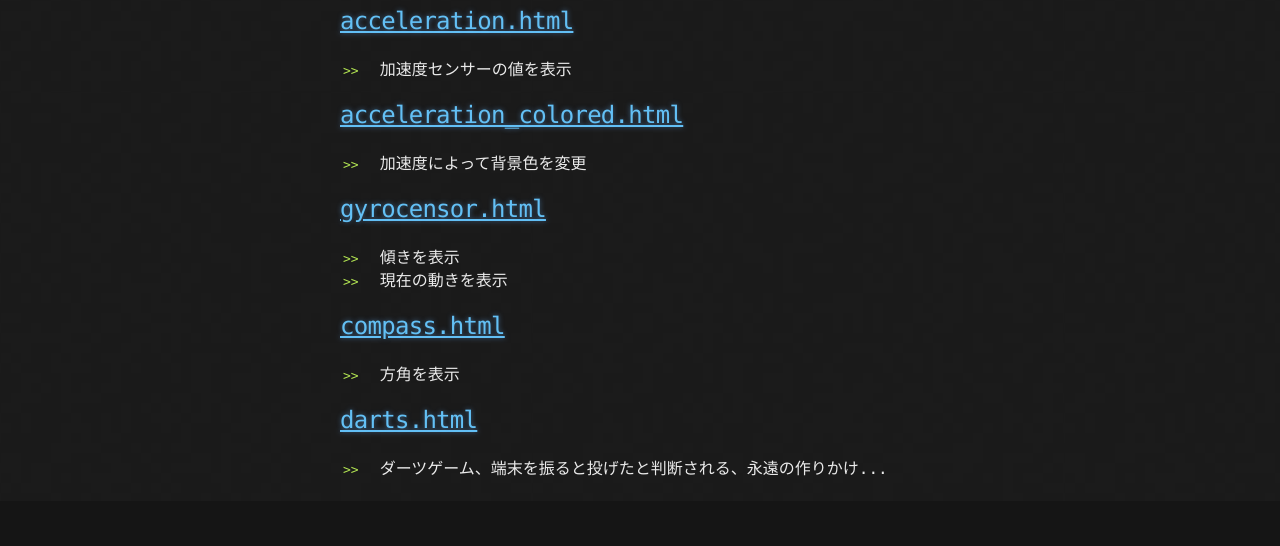
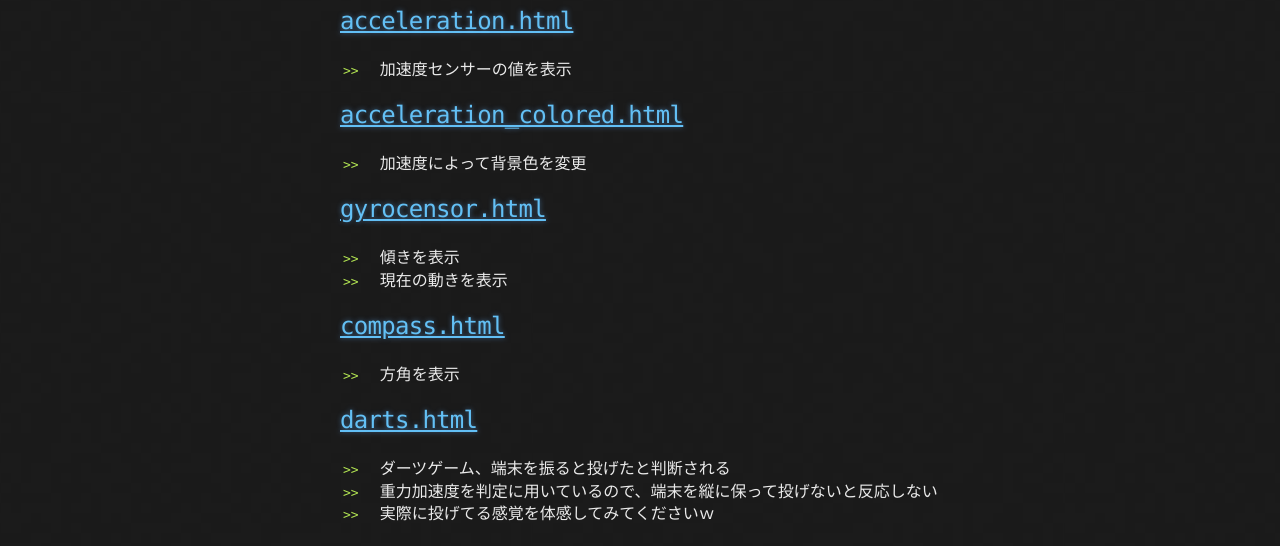
Before and after one commit to swfz/js-api, a plain HTML site: page index.html in a window 1280 px wide. Shown: the part 440-986 px from the top of the page. Before the commit the page ends 941 px from the top, so only its background shows below. Drawn offline with Linux system fonts and the light colour scheme.

Commit message:
Create gh-pages branch via GitHub

```diff
--- a/index.html
+++ b/index.html
@@ -76,7 +76,9 @@
 </h2>
 
 <ul>
-<li>ダーツゲーム、端末を振ると投げたと判断される、永遠の作りかけ...</li>
+<li>ダーツゲーム、端末を振ると投げたと判断される</li>
+<li>重力加速度を判定に用いているので、端末を縦に保って投げないと反応しない</li>
+<li>実際に投げてる感覚を体感してみてくださいｗ</li>
 </ul>
       </section>
     </div>
--- a/params.json
+++ b/params.json
@@ -1 +1 @@
-{"name":"Js-api","tagline":"javascript api sample","body":"# html5 javascript api\r\n\r\nHTML5のjavascript apiのサンプル集\r\n\r\nスマホでサンプルを表示すると動きが変わる\r\n\r\n# 加速度センサー\r\n## [acceleration.html](http://swfz.github.io/js-api/acceleration.html)\r\n- 加速度センサーの値を表示\r\n\r\n## [acceleration_colored.html](http://swfz.github.io/js-api/acceleration_colored.html)\r\n- 加速度によって背景色を変更\r\n\r\n## [gyrocensor.html](http://swfz.github.io/js-api/gyrocensor.html)\r\n- 傾きを表示\r\n- 現在の動きを表示\r\n\r\n## [compass.html](http://swfz.github.io/js-api/compass.html)\r\n- 方角を表示\r\n\r\n## [darts.html](http://swfz.github.io/js-api/darts.html)\r\n- ダーツゲーム、端末を振ると投げたと判断される、永遠の作りかけ...","google":"UA-73628530-1","note":"Don't delete this file! It's used internally to help with page regeneration."}
+{"name":"Js-api","tagline":"javascript api sample","body":"# html5 javascript api\r\n\r\nHTML5のjavascript apiのサンプル集\r\n\r\nスマホでサンプルを表示すると動きが変わる\r\n\r\n# 加速度センサー\r\n## [acceleration.html](http://swfz.github.io/js-api/acceleration.html)\r\n- 加速度センサーの値を表示\r\n\r\n## [acceleration_colored.html](http://swfz.github.io/js-api/acceleration_colored.html)\r\n- 加速度によって背景色を変更\r\n\r\n## [gyrocensor.html](http://swfz.github.io/js-api/gyrocensor.html)\r\n- 傾きを表示\r\n- 現在の動きを表示\r\n\r\n## [compass.html](http://swfz.github.io/js-api/compass.html)\r\n- 方角を表示\r\n\r\n## [darts.html](http://swfz.github.io/js-api/darts.html)\r\n- ダーツゲーム、端末を振ると投げたと判断される\r\n- 重力加速度を判定に用いているので、端末を縦に保って投げないと反応しない\r\n- 実際に投げてる感覚を体感してみてくださいｗ","google":"UA-73628530-1","note":"Don't delete this file! It's used internally to help with page regeneration."}
```
